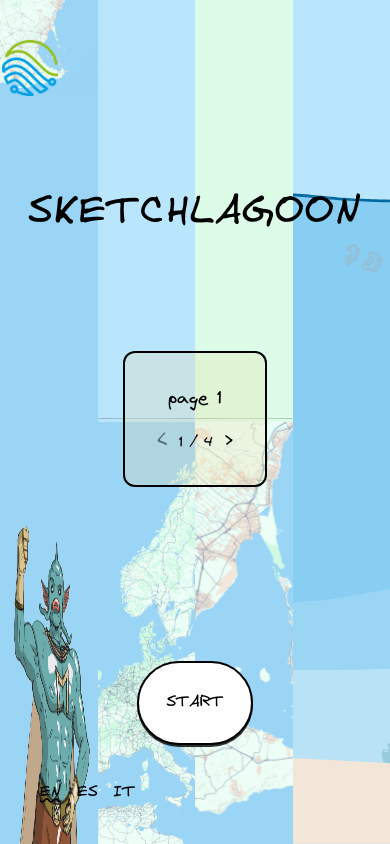
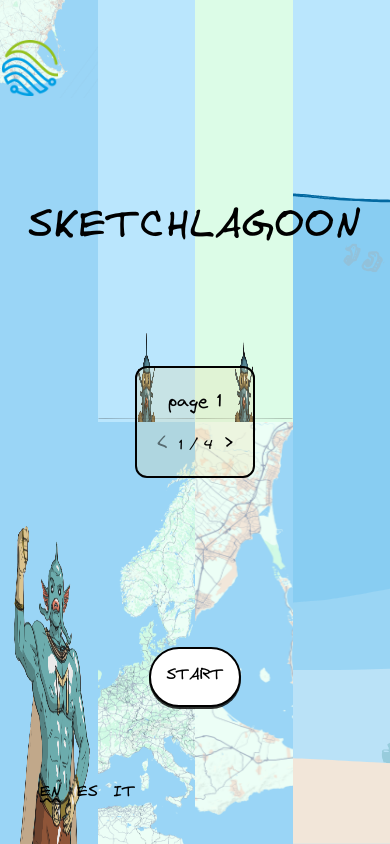
Before and after one commit to Laterale/Progetto-Tesi, a Next.js app: page /en in a window 390 px wide. Built offline with nearby package versions, Linux system fonts and the light colour scheme; no server answers.

Commit message:
made the drawings in the drawings screen responsive

```diff
--- a/src/components/menuTextBox.tsx
+++ b/src/components/menuTextBox.tsx
@@ -27,14 +27,14 @@ const MenuTextBox: FC<{
   };
 
   return (
-    <div className={cn("rounded-xl bg-[#ecd89f3f] border-2 border-black shadow-solid animate-bounce-slight p-5", className)}>
+    <div className={cn("rounded-xl bg-[#ecd89f3f] border-2 border-black shadow-solid p-5", className)}>
       <p className="flex justify-center text-lg mb-4">{page[currentPage]}</p>
 
       <div className="flex justify-evenly items-end">
         <button
           onClick={prevPage}
           disabled={currentPage === 0}
-          className="disabled:opacity-50 text-black"
+          className="disabled:opacity-50 text-black animate-bounce-slight disabled:animate-none"
         >
           {'<'}
         </button>
@@ -46,7 +46,7 @@ const MenuTextBox: FC<{
         <button
           onClick={nextPage}
           disabled={currentPage === page.length - 1}
-          className="rounded text-black disabled:opacity-50"
+          className="rounded text-black disabled:opacity-50 animate-bounce-slight disabled:animate-none"
         >
           {'>'}
         </button>
--- a/src/components/sections/section0-menu.tsx
+++ b/src/components/sections/section0-menu.tsx
@@ -24,7 +24,7 @@ export const MenuBackground = () => {
             <motion.img
             src="/assets/Mar_Menor_Mascotte_2.png"
             alt="Mascotte Start"
-            className="absolute lg:right-1/4 bottom-0 lg:size-96 size-80"
+            className="absolute lg:right-40 bottom-0 lg:size-96 size-80"
             initial={{ opacity: 0, scale: 1.2 }}
             animate={{ opacity: 1, scale: 1 }}
             exit={{ opacity: 0, scale: 1.2 }}
@@ -45,9 +45,9 @@ export const MenuBackground = () => {
 
 export const MenuContent = () =>{
     return(
-    <div className="h-full w-full grid grid-cols-3 grid-rows-3 font-hand pointer-events-auto">
-        <div className="lg:col-start-3 lg:row-start-2 lg:col-span-1 lg:pr-14 lg:pl-14 lg:items-end col-start-1 row-start-2 col-span-3 p-5 flex justify-center items-center">
-            <MenuTextBox className="p-8">
+    <div className="h-full w-full grid grid-cols-3 grid-rows-3 font-hand pointer-events-auto p-10">
+        <div className="lg:col-start-3 lg:row-start-2 lg:col-span-1 lg:items-center col-start-1 row-start-2 col-span-3 flex justify-center items-center">
+            <MenuTextBox className="p-5">
             </MenuTextBox>
         </div>
         <LocaleSwitcher className="absolute left-10 bottom-10"/>
@@ -57,7 +57,8 @@ export const MenuContent = () =>{
             </h1>
         </div>
         <div className="row-start-3 lg:col-start-1 col-start-2 lg:col-span-2 flex justify-center items-center">
-            <StartButton>
+            <StartButton
+            className={"lg:p-3 p-2"}>
             </StartButton>
         </div>
     </div>
--- a/src/components/sections/section1-eu-map.tsx
+++ b/src/components/sections/section1-eu-map.tsx
@@ -1,5 +1,4 @@
 import { motion } from "framer-motion"
-import LocaleSwitcher from "~/components/locale-switcher"
 import PageSwitcher, { pageIds } from "~/components/page-switcher"
 import { useDictionary } from "~/lib/i18n"
 
@@ -12,7 +11,26 @@ export const EuMapBackground = () => {
       exit={{ opacity: 0 }}
       transition={{ duration: 0.7 }}
     >
-      <div className="lg:col-span-2 p-8" />
+      <div className="lg:col-span-2 flex lg:justify-center justify-end items-end pl-10 pr-10">
+        <motion.img
+          src="/assets/Mar_Menor_Mascotte.png"
+          alt="Mascotte Face"
+          className="hidden lg:flex lg:size-56"
+          initial={{ opacity: 0, scale: 1.3 }}
+          animate={{ opacity: 1, scale: 1 }}
+          exit={{ opacity: 0, scale: 1.3 }}
+          transition={{ duration: 0.7 }}
+        />
+        <motion.img
+          src="/assets/Mar_Menor_Mascotte_1.png"
+          alt="Mascotte Face"
+          className="lg:hidden lg:size-auto size-24"
+          initial={{ opacity: 0, scale: 1.3 }}
+          animate={{ opacity: 1, scale: 1 }}
+          exit={{ opacity: 0, scale: 1.3 }}
+          transition={{ duration: 0.7 }}
+        />
+      </div>
       <div className="lg:col-span-3 lg:max-h-screen relative pointer-events-auto">
         <div className="h-full w-full overflow-hidden ">
           <motion.img
@@ -49,7 +67,7 @@ export const EuMapContent = () => {
       <h1 className="text-[clamp(2rem,8vw,3rem)] tracking-wide mb-4 break-words leading-snug lg:text-[clamp(3rem,5vw,4rem)] max-lg:leading-tight">
         {dictionary.title}
       </h1>
-      <p className="text-[clamp(1rem,3.0vw,1.2rem)] tracking-wide styled-marks [&_mark]:bg-purple-300 max-lg:leading-snug ">
+      <p className="text-[clamp(0.8rem,3.0vw,1.2rem)] tracking-wide styled-marks [&_mark]:bg-purple-300 max-lg:leading-snug mb-auto">
         {dictionary.description}
       </p>
     </div>
--- a/src/components/sections/section2-lagoon-map.tsx
+++ b/src/components/sections/section2-lagoon-map.tsx
@@ -25,7 +25,26 @@ export const LagoonMapBackground: FC<{
       exit={{ opacity: 0 }}
       transition={{ duration: 0.7 }}
     >
-      <div className="lg:col-span-2 font-hand p-8" />
+      <div className="lg:col-span-2 flex lg:justify-center justify-end items-end pl-10 pr-10">
+        <motion.img
+          src="/assets/Mar_Menor_Mascotte.png"
+          alt="Mascotte Full"
+          className="hidden lg:flex lg:size-56"
+          initial={{ opacity: 0, scale: 1.3 }}
+          animate={{ opacity: 1, scale: 1 }}
+          exit={{ opacity: 0, scale: 1.3 }}
+          transition={{ duration: 0.7 }}
+        />
+        <motion.img
+          src="/assets/Mar_Menor_Mascotte_1.png"
+          alt="Mascotte Face"
+          className="lg:hidden size-24"
+          initial={{ opacity: 0, scale: 1.3 }}
+          animate={{ opacity: 1, scale: 1 }}
+          exit={{ opacity: 0, scale: 1.3 }}
+          transition={{ duration: 0.7 }}
+        />
+      </div>
       <div className="lg:col-span-3 lg:max-h-screen relative pointer-events-auto">
         <div className="h-full w-full overflow-hidden">
           <motion.img
@@ -59,7 +78,7 @@ export const LagoonMapContent = () => {
   return (
     <div className="h-full w-full grid lg:grid-cols-5 font-hand pointer-events-auto">
       <div className="lg:col-span-2 flex-col pt-8 pl-8 pr-8 max-lg:max-h-[50vh] max-lg:h-[50vh]">
-        <h1 className="text-[clamp(0.5rem,6vw,3rem)] tracking-wide mb-4 break-words leading-snug lg:text-[clamp(3rem,5vw,4rem)] max-lg:leading-tight">
+        <h1 className="text-[clamp(0.5rem,5vw,3rem)] tracking-wide mb-4 break-words leading-snug lg:text-[clamp(1.5rem,3vw,4rem)] max-lg:leading-tight">
           {dictionary.title}
         </h1>
         <p className="text-[clamp(0.8rem,3.0vw,1.2rem)] tracking-wide styled-marks max-lg:leading-snug [&_mark]:bg-indigo-300">
--- a/src/components/sections/section3-drawings.tsx
+++ b/src/components/sections/section3-drawings.tsx
@@ -17,9 +17,11 @@ export const DrawingsBackground = () => {
       exit={{ opacity: 0, translateY: 100 }}
       transition={{ duration: 0.7 }}
     >
-      <div className="h-full pointer-events-auto">
-        <img src="/assets/background.svg" alt="" className="h-full w-full object-cover" />
-      </div>
+      <img
+      src="/assets/background.svg"
+      alt="Sea"
+      className="h-full w-full object-cover"
+      />
     </motion.div>
   )
 }
@@ -42,22 +44,20 @@ export const DrawingsContent = () => {
   }
 
   return (
-    <div className="h-full w-full overflow-hidden relative">
-      <div className="relative h-full pointer-events-auto">
-        <div className="font-hand max-w-4xl p-8">
-          <h1 className="text-4xl lg:text-6xl tracking-wide mb-4 lg:mt-10 lg:mb-32">
+    <div className="h-full w-full overflow-hidden relative pointer-events-auto font-hand p-5 grid grid-rows-5 grid-cols-2 items-center">
+      <h1 className="text-[clamp(2rem,3.5vw,5rem)] tracking-wide text-balance lg:text-left text-center col-span-2 lg:col-span-1">
         {dictionary.title}
       </h1>
-          <div className="text-lg lg:text-2xl tracking-wide flex flex-col gap-2 text-balance">
+      <div className="text-base lg:text-2xl tracking-wide text-balance lg:text-left text-center row-start-2 lg:col-span-1 col-span-2 mt-24">
         {dictionary.description}
       </div>
+      <div className="hidden text-lg lg:text-2xl tracking-wide text-balance text-center">
+        {dictionary.mascotte_dialogue.description}
       </div>
-
       <PageSwitcher
         currentPageId={pageIds.drawings}
-          className="font-hand absolute-center-x bottom-4 z-10"
+        className="font-hand absolute-center-x bottom-14 z-10"
       />
-
       <div className="grid grid-cols-12 grid-rows-12 absolute inset-0">
         {data.map((record) => (
           <Popover
@@ -72,7 +72,7 @@ export const DrawingsContent = () => {
                   src={record.imageUrl}
                   alt={(dictionary as any)[record.code].title}
                   className={cn(
-                      "transition-opacity",
+                    "transition-opacity lg:size-auto size-2/4",
                     record.imageClass,
                     openedDrawings.includes(record.code) && "opacity-50"
                   )}
@@ -113,7 +113,6 @@ export const DrawingsContent = () => {
           </Popover>
         ))}
       </div>
-
       <FullScreenCarousel
         drawings={carouselState.drawings}
         initialDrawing={carouselState.initialDrawing}
@@ -123,6 +122,5 @@ export const DrawingsContent = () => {
         }
       />
   </div>
-    </div>
   )
 }
--- a/src/components/start-button.tsx
+++ b/src/components/start-button.tsx
@@ -10,7 +10,7 @@ const StartButton: FC<{
     //const dictionary = useDictionary()
     return(
         <div
-        className={cn("p-7 bg-white rounded-full border-2 border-black shadow-solid-base",className)}
+        className={cn("bg-white rounded-full border-2 border-black shadow-solid-base",className)}
         >
             <button
             className={cn("items-center animate-bounce-medium",className)}
--- a/src/dictionaries/en.tsx
+++ b/src/dictionaries/en.tsx
@@ -56,9 +56,15 @@ const en = {
           We asked children from the Mar Menor area to create drawings of the lagoon. Here is what
           they came up with.
         </p>
-        <p>Click on a drawing to find out more.</p>
       </>
     ),
+    mascotte_dialogue:{
+      description:(
+        <>
+        <p>Click on a drawing to find out more!</p>
+        </>
+      )
+    },
     fish: {
       title: "Fish",
       description: (
--- a/src/dictionaries/es.tsx
+++ b/src/dictionaries/es.tsx
@@ -60,9 +60,15 @@ export default {
           Les pedimos a los niños de la zona del Mar Menor que hicieran dibujos de la laguna. Esto
           es lo que se les ocurrió.
         </p>
-        <p>Haz clic en un dibujo para saber más.</p>
       </>
     ),
+    mascotte_dialogue:{
+      description:(
+        <>
+        <p>Haz clic en un dibujo para saber más.</p>
+        </>
+      )
+    },
     fish: {
       title: "Pez",
       description: (
--- a/src/dictionaries/it.tsx
+++ b/src/dictionaries/it.tsx
@@ -60,9 +60,15 @@ export default {
           Abbiamo chiesto a bambini che vivono nell'area del Mar Menor di disegnare la laguna.
           Questo è quello che hanno creato.
         </p>
-        <p>Fai click su un disegno per scoprire di più.</p>
       </>
     ),
+    mascotte_dialogue:{
+      description:(
+        <>
+        <p>Clicca su un disegno per scoprire di piu!</p>
+        </>
+      )
+    },
     fish: {
       title: "Pesce",
       description: (
```
Also changed, not shown: src/lib/data.ts (+7 -7 lines), public/assets/Mar_Menor_Mascotte_1.png (added). Lines whose indentation alone changed are shown as unchanged.
